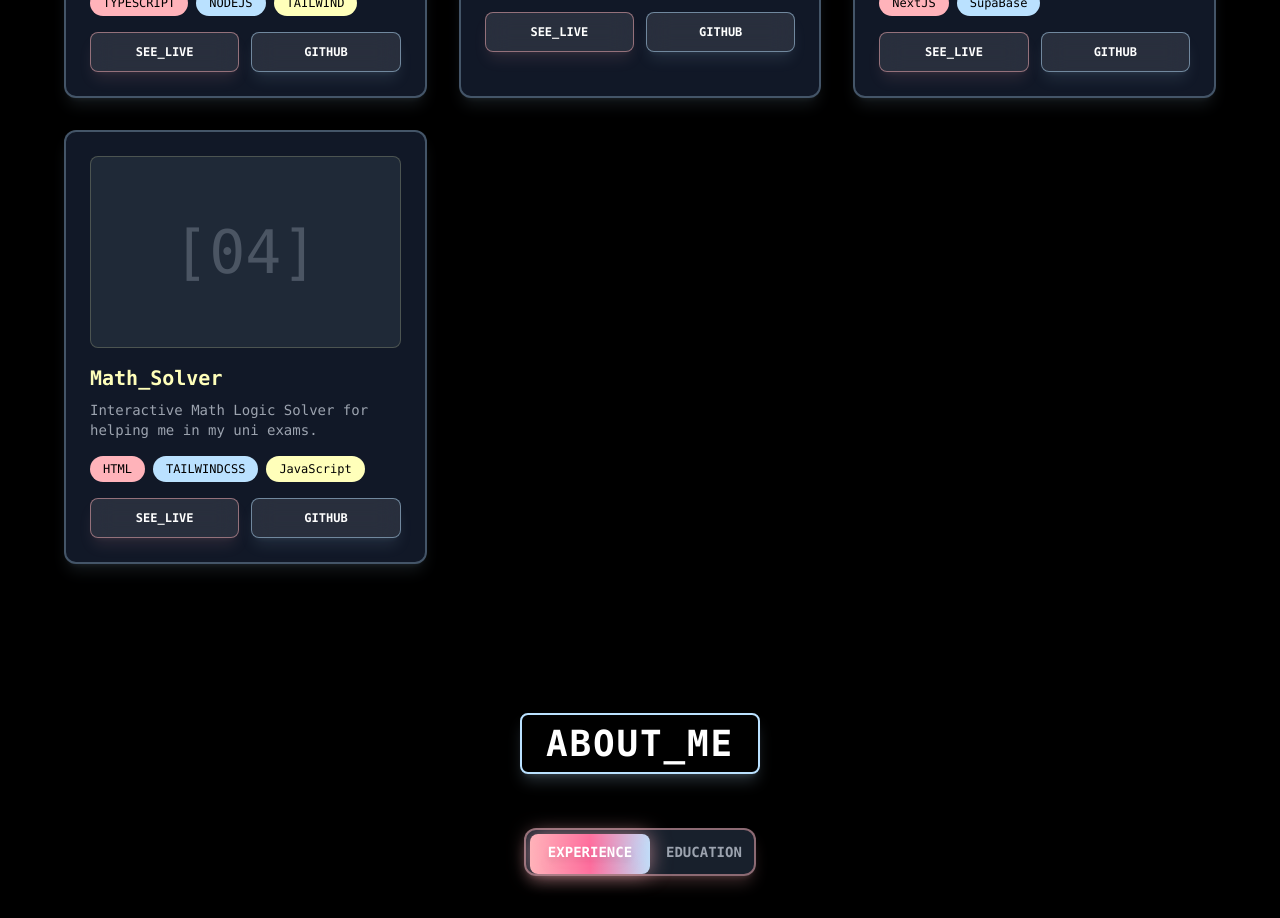
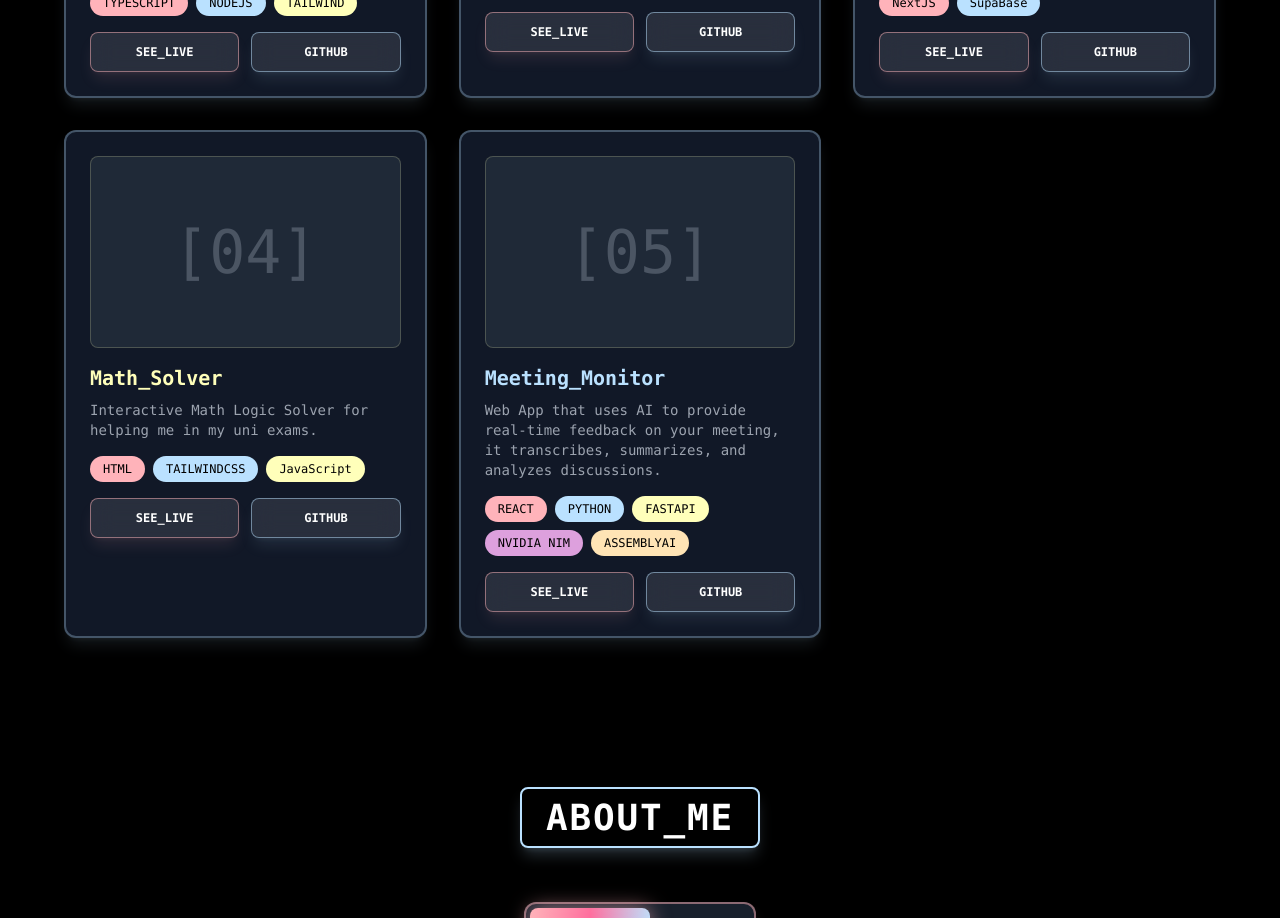
Before and after one commit to Heet-P/Portfolio, a Next.js app: page / in a window 1280 px wide. Shown: the part 1340-2258 px from the top of the page. Built offline with nearby package versions, Linux system fonts and the light colour scheme.

Commit message:
Added meeting monitor project

```diff
--- a/Prompting.tsx
+++ b/Prompting.tsx
@@ -274,6 +274,15 @@ export function PromptingIsAllYouNeed() {
       liveLink: "https://math-solver.heetparikh.me",
       githubLink: "https://github.com/Heet-P/LogicProblemSolver",
       color: pastelColors[2],
+    },
+    {
+      id: 5,
+      name: "Meeting_Monitor",
+      description: "Web App that uses AI to provide real-time feedback on your meeting, it transcribes, summarizes, and analyzes discussions.",
+      technologies: ["REACT", "PYTHON", "FASTAPI", "NVIDIA NIM", "ASSEMBLYAI"],
+      liveLink: "https://meetingmonitor.heetparikh.me",
+      githubLink: "https://github.com/Heet-P/MeetingMonitorBackend",
+      color: pastelColors[1],
     },
   ]
 
--- a/app/page.tsx
+++ b/app/page.tsx
@@ -1,5 +1,6 @@
-import { PromptingIsAllYouNeed } from "../Prompting"
+import { PromptingIsAllYouNeed } from "../prompting"
 //try
 export default function Home() {
   return <PromptingIsAllYouNeed />
 }
+//catch
```
